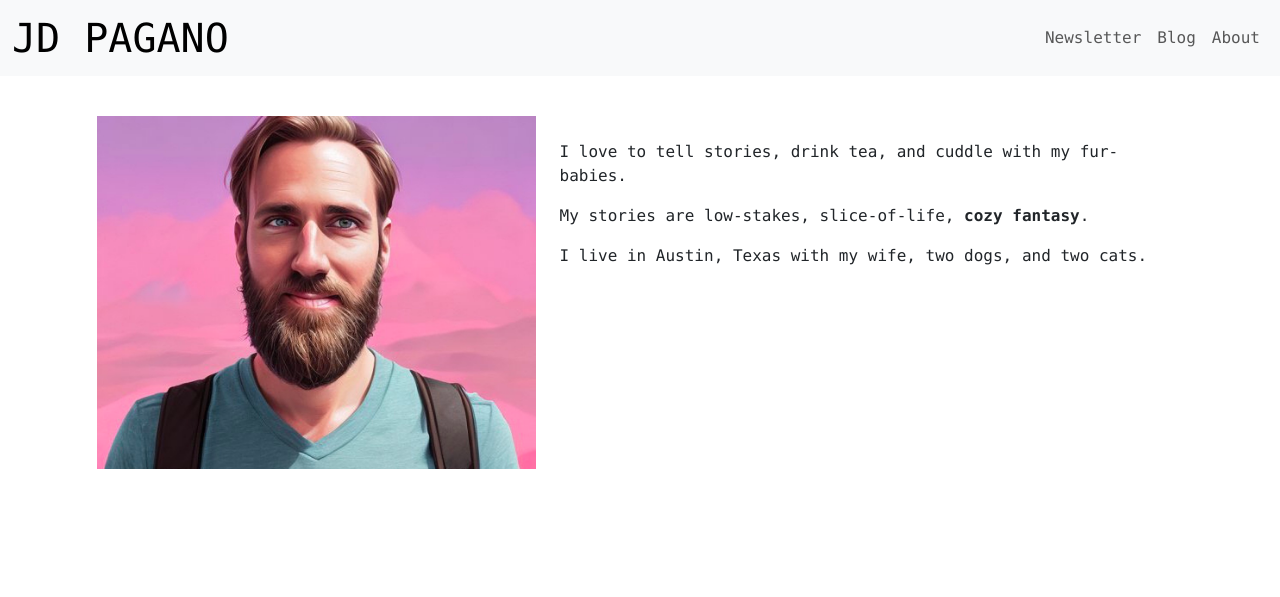
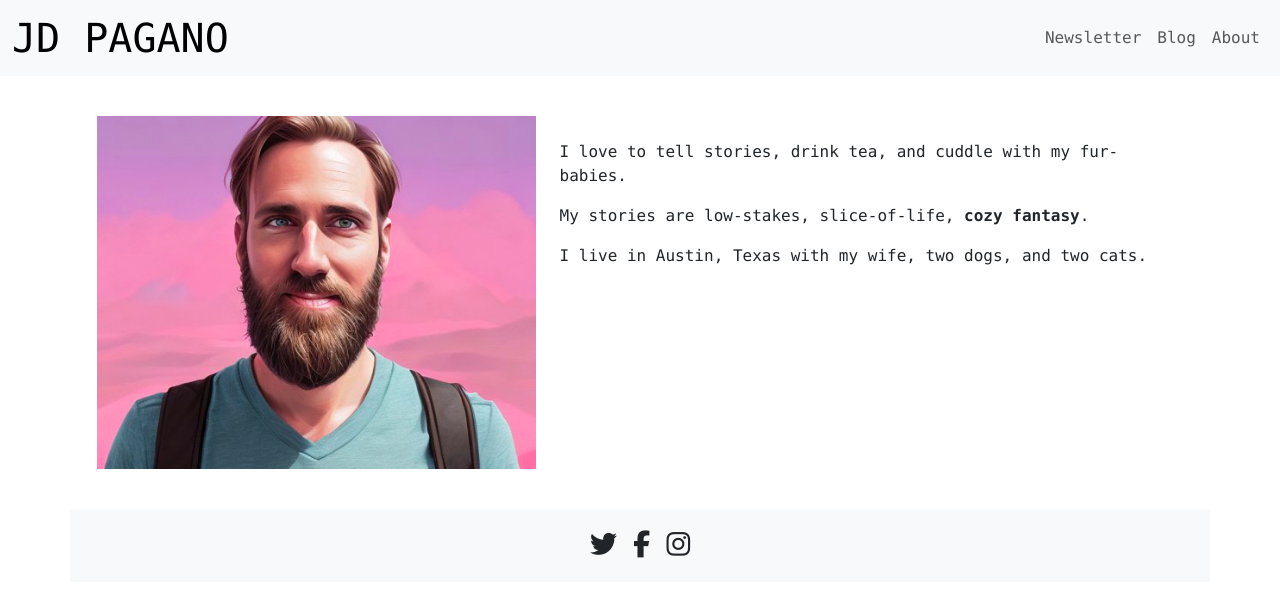
Before and after one commit to joofsh/onwards_publishing, a Jekyll site: the page built from about.markdown, in a window 1280 px wide. Shown: the top 597 px of the page. Built offline with Jekyll 4.4.1, drawn with Linux system fonts in a browser that asks for light colours; nearby versions of some CDN libraries.

Commit message:
Add social media footer to website

```diff
--- a/_layouts/default.html
+++ b/_layouts/default.html
@@ -5,6 +5,7 @@
    <meta name="viewport" content="width=device-width, initial-scale=1">
 
    <link rel="stylesheet" type="text/css" href="{{ site.path }}/assets/css/styles.css" >
+   <script src="https://kit.fontawesome.com/e03a231c7b.js" crossorigin="anonymous"></script>
 
    <script src="https://ajax.googleapis.com/ajax/libs/jquery/1.11.2/jquery.min.js"></script>
    <script src="{{ site.path }}/assets/js/bootstrap.min.js"></script>
@@ -62,5 +63,22 @@
       </div>
     {% endif %}
 
+  <footer class="container bg-body-tertiary">
+    <div class="d-flex flex-row p-3">
+      <div class="social-media">
+        <a href="https://twitter.com/jdpagano" target="_blank">
+          <i class="fa-brands fa-twitter"></i>
+        </a>
+
+        <a href="https://www.facebook.com/Jdpagano7/" target="_blank">
+          <i class="fa-brands fa-facebook-f"></i>
+        </a>
+
+        <a href="https://www.instagram.com/joofsh/" target="_blank">
+          <i class="fa-brands fa-instagram"></i>
+        </a>
+      </div>
+    </div>
+  </footer>
 </body>
 </html>
--- a/_sass/main.scss
+++ b/_sass/main.scss
@@ -16,3 +16,12 @@
   min-height: 65vh;
   height: 65%;
 }
+
+.social-media {
+  font-size: 27px;
+  margin: 0 auto;
+  a {
+    text-decoration: none;
+    color: var(--bs-heading-color, inherit);
+  }
+}
```
